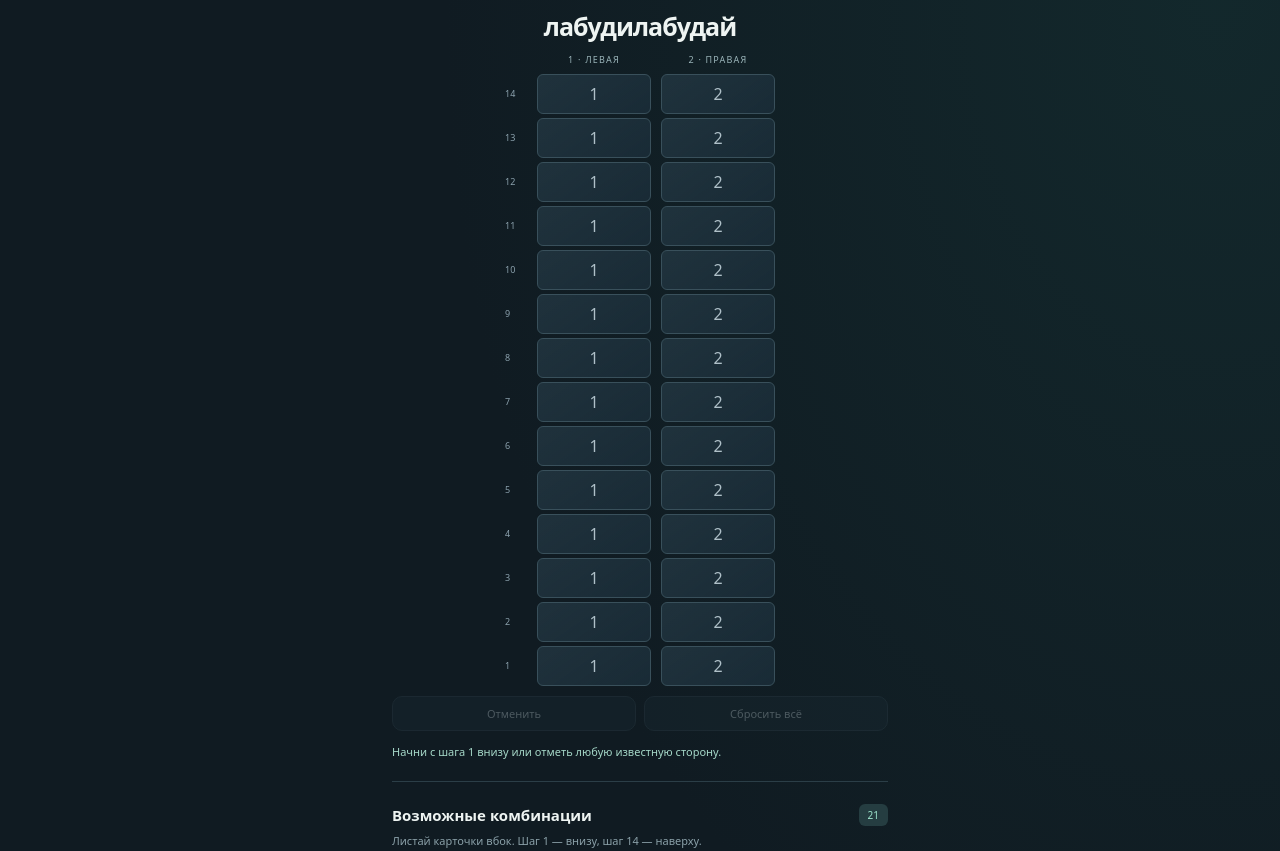
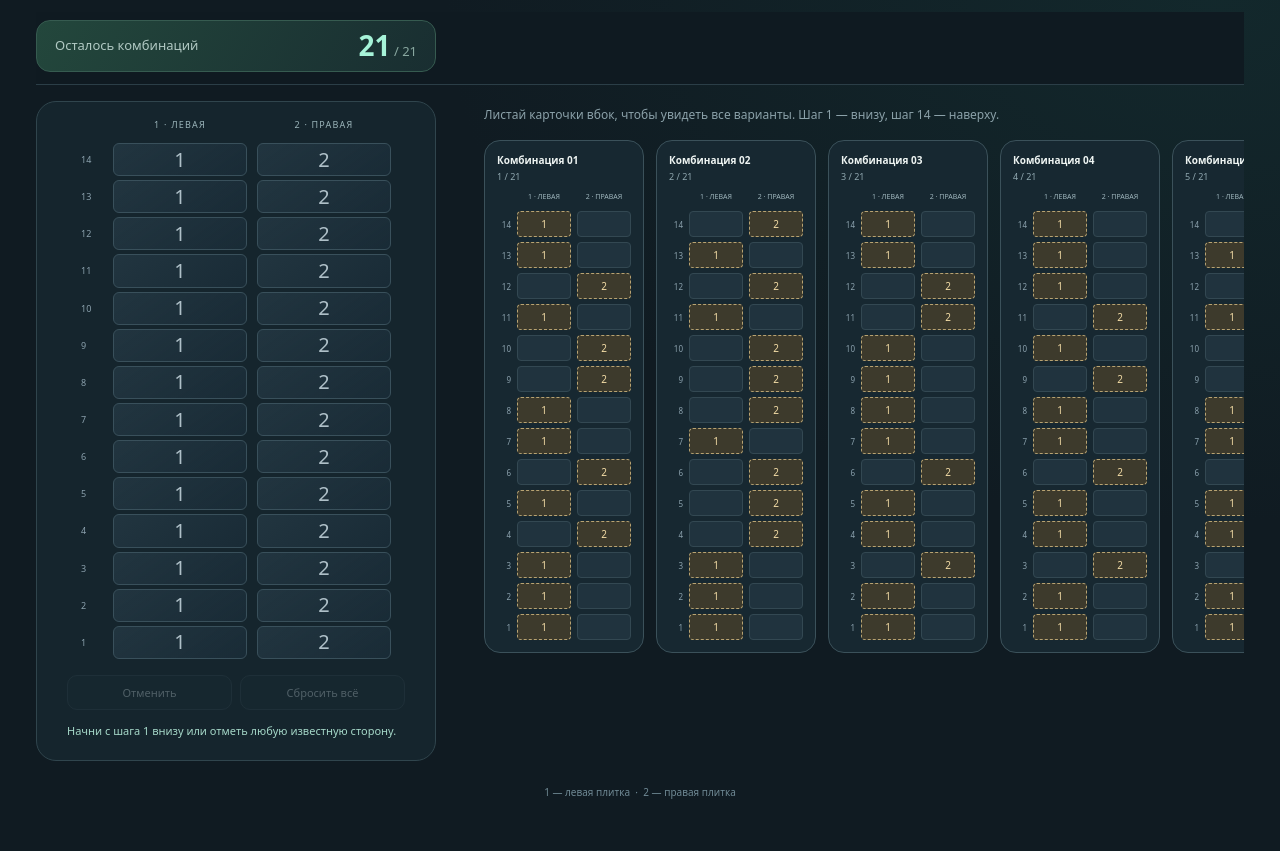
Before and after one commit to tabyn-ejat/bns-ivent, a plain HTML site: page index.html in a window 1280 px wide. Shown: the top 851 px of the page. After the commit the page ends 823 px from the top, so only its background shows below. Drawn offline with Linux system fonts and the light colour scheme.

Commit message:
Add files via upload

```diff
--- a/index.html
+++ b/index.html
@@ -15,6 +15,61 @@ main{padding-top:12px}.page-title{font-size:25px;line-height:1.15;margin:0 0 12p
 
 /* Narrow reference cards with square tiles. */
 .path-card{flex:0 0 140px;max-width:140px;padding:10px}.card-title{align-items:flex-start;flex-direction:column;gap:3px;margin-bottom:9px}.card-title h3{font-size:10px}.mini-head{padding-left:20px;gap:6px;font-size:7px;letter-spacing:0}.mini-row{grid-template-columns:14px minmax(0,1fr) minmax(0,1fr);gap:6px}.mini-tile{height:auto;aspect-ratio:1 / 1;width:100%;font-size:10px;border-radius:4px}.mini-number{font-size:8px}.mini-bridge{gap:5px}
+
+/* Responsive shell: mobile bridge and desktop reference sidebar. */
+.page-header{position:sticky;top:0;z-index:20;display:flex;align-items:center;justify-content:space-between;gap:12px;padding:10px 0 12px;margin-bottom:8px;background:#101b22f5;backdrop-filter:blur(12px)}
+.page-header .page-title{margin:0;font-size:22px;text-align:left}
+.remaining{display:flex;align-items:center;gap:10px;padding:8px 12px;border:1px solid #365b50;border-radius:12px;background:linear-gradient(120deg,#23473c,#192e31);flex-shrink:0}
+.remaining-label{font-size:10px;line-height:1.35;color:#b1c9c3}
+.remaining strong{font-size:24px;line-height:1;color:#a6f3d8;font-variant-numeric:tabular-nums}
+.remaining-total{font-size:11px;color:#89a8a0}
+.workspace,.bridge-panel{min-width:0}
+.desktop-hint{display:none}
+@media(max-width:380px){.page-header{gap:8px}.page-header .page-title{font-size:19px}.remaining{gap:6px;padding:7px 9px}.remaining-label{font-size:9px}.remaining strong{font-size:22px}}
+@media(min-width:900px){
+ main{max-width:1440px;padding:20px 36px 24px}
+ .page-header{padding:14px 0 20px;margin-bottom:24px;border-bottom:1px solid #2b3e47}
+ .page-header .page-title{font-size:30px}
+ .remaining{gap:16px;padding:12px 18px;border-radius:14px}
+ .remaining-label{font-size:12px}.remaining strong{font-size:30px}.remaining-total{font-size:13px}
+ .workspace{display:grid;grid-template-columns:minmax(300px,380px) minmax(0,1fr);gap:36px;align-items:start}
+ .bridge-panel{position:sticky;top:114px;padding:22px 24px 8px;border:1px solid #30454d;border-radius:20px;background:#15252d}
+ .tiles,.side-labels{max-width:310px}
+ .tile{height:clamp(22px,calc((100svh - 380px)/14 - 4px),40px)}.tile strong{font-size:18px}
+ .side-labels{margin-bottom:12px}.actions{margin-top:16px}
+ .notice{line-height:1.6;margin-bottom:10px}
+ .results{border-top:0;padding-top:4px;min-width:0}
+ .section-title h2{font-size:18px}.section-title>span{font-size:12px}
+ .hint{font-size:12px;line-height:1.6;margin:10px 0 16px}
+ .mobile-hint{display:none}.desktop-hint{display:inline}
+ #matches{display:flex;flex-wrap:nowrap;gap:12px;overflow-x:auto;overflow-y:hidden;scroll-snap-type:x proximity;align-items:flex-start;padding:2px 2px 16px;scrollbar-gutter:auto}
+ .path-card{flex:0 0 160px;width:160px;max-width:none;padding:12px}
+ .mini-row{grid-template-columns:14px minmax(0,1fr) minmax(0,1fr)}
+ .mini-tile{aspect-ratio:auto;height:26px}
+ #matches>.empty{grid-column:1/-1}
+ footer{padding-top:24px}
+}
+@media(min-width:1200px){.workspace{gap:48px;grid-template-columns:400px minmax(0,1fr)}.bridge-panel{padding-left:30px;padding-right:30px}}
+
+
+/* Desktop refinements: counter replaces the brand; larger bridge controls. */
+@media(min-width:900px){
+ main{padding-top:12px}
+ .page-header{padding:8px 0 12px;margin-bottom:16px;justify-content:flex-start}
+ .page-header .page-title{display:none}
+ .remaining{width:380px;justify-content:space-between;padding:10px 18px}
+ .remaining-label br{display:none}
+ .remaining-label br::after{content:" "}
+ .remaining-label{font-size:13px}
+ .remaining strong{font-size:28px}
+ .results>.section-title{display:none}
+ .results>.hint{margin-top:0;margin-bottom:14px}
+ .bridge-panel{top:96px;padding-top:16px}
+ .tile{height:clamp(26px,calc((100svh - 280px)/14 - 4px),46px)}
+ .tile strong{font-size:20px}
+}
+@media(min-width:1200px){.remaining{width:400px}}
+
 </style></head><body>
 <!-- Yandex.Metrika counter -->
 <script type="text/javascript">
@@ -29,7 +84,7 @@ main{padding-top:12px}.page-title{font-size:25px;line-height:1.15;margin:0 0 12p
 </script>
 <noscript><div><img src="https://mc.yandex.ru/watch/114265702" style="position:absolute; left:-9999px;" alt="" /></div></noscript>
 <!-- /Yandex.Metrika counter -->
-<main><h1 class="page-title">лабудилабудай</h1><div class="side-labels"><span>1 · ЛЕВАЯ</span><span>2 · ПРАВАЯ</span></div><div class="board-wrap"><div id="tiles" class="tiles"><svg id="route" aria-hidden="true"><polyline id="route-line"/></svg></div><div id="blocked" class="blocked" hidden><div class="blocked-card"><p>Нет подходящей комбинации</p><button id="undo-blocked" class="secondary">Отменить</button></div></div></div><div class="actions"><button id="undo" class="secondary">Отменить</button><button id="reset" class="secondary">Сбросить всё</button></div><p id="notice" class="notice" aria-live="polite"></p><section class="results"><div class="section-title"><h2>Возможные комбинации</h2><span id="result-count">21</span></div><p class="hint">Листай карточки вбок. Шаг 1 — внизу, шаг 14 — наверху.</p><div id="matches" tabindex="0" role="region" aria-label="Карточки возможных комбинаций, листайте горизонтально"></div></section><footer>1 — левая плитка &nbsp;·&nbsp; 2 — правая плитка</footer></main><script>
+<main><header class="page-header"><h1 class="page-title">лабудилабудай</h1><div class="remaining" role="status" aria-live="polite" aria-atomic="true"><span class="remaining-label">Осталось <br>комбинаций</span><div><strong id="remaining-count">21</strong><span class="remaining-total"> / 21</span></div></div></header><div class="workspace"><section class="bridge-panel" aria-label="Стеклянный мост"><div class="side-labels"><span>1 · ЛЕВАЯ</span><span>2 · ПРАВАЯ</span></div><div class="board-wrap"><div id="tiles" class="tiles"><svg id="route" aria-hidden="true"><polyline id="route-line"/></svg></div><div id="blocked" class="blocked" hidden><div class="blocked-card"><p>Нет подходящей комбинации</p><button id="undo-blocked" class="secondary">Отменить</button></div></div></div><div class="actions"><button id="undo" class="secondary">Отменить</button><button id="reset" class="secondary">Сбросить всё</button></div><p id="notice" class="notice" aria-live="polite"></p></section><section class="results"><div class="section-title"><h2>Возможные комбинации</h2><span id="result-count">21</span></div><p class="hint"><span class="mobile-hint">Листай карточки вбок.</span><span class="desktop-hint">Листай карточки вбок, чтобы увидеть все варианты.</span> Шаг 1 — внизу, шаг 14 — наверху.</p><div id="matches" tabindex="0" role="region" aria-label="Карточки возможных комбинаций"></div></section></div><footer>1 — левая плитка &nbsp;·&nbsp; 2 — правая плитка</footer></main><script>
 const combinations = `111 212 112 212 11
 111 222 122 212 12
 112 112 111 122 11
@@ -85,7 +140,7 @@ function render(){
   button.setAttribute('aria-pressed',String(selected));
   button.setAttribute('aria-label',`Шаг ${i+1}, ${side===1?'левая, 1':'правая, 2'}${selected?', выбрана':onPath?', возможный путь':''}`);
  }));
- $('result-count').textContent=matches.length;$('undo').disabled=!history.length;$('reset').disabled=!filled;
+ $('remaining-count').textContent=matches.length;$('result-count').textContent=matches.length;$('undo').disabled=!history.length;$('reset').disabled=!filled;
  const blocked=matches.length===0;$('blocked').hidden=!blocked;$('tiles').classList.toggle('is-blocked',blocked);$('tiles').inert=blocked;if(blocked)requestAnimationFrame(()=>$('undo-blocked').focus({preventScroll:true}));
 
  $('notice').className='notice'+(!matches.length?' error':'');
```
